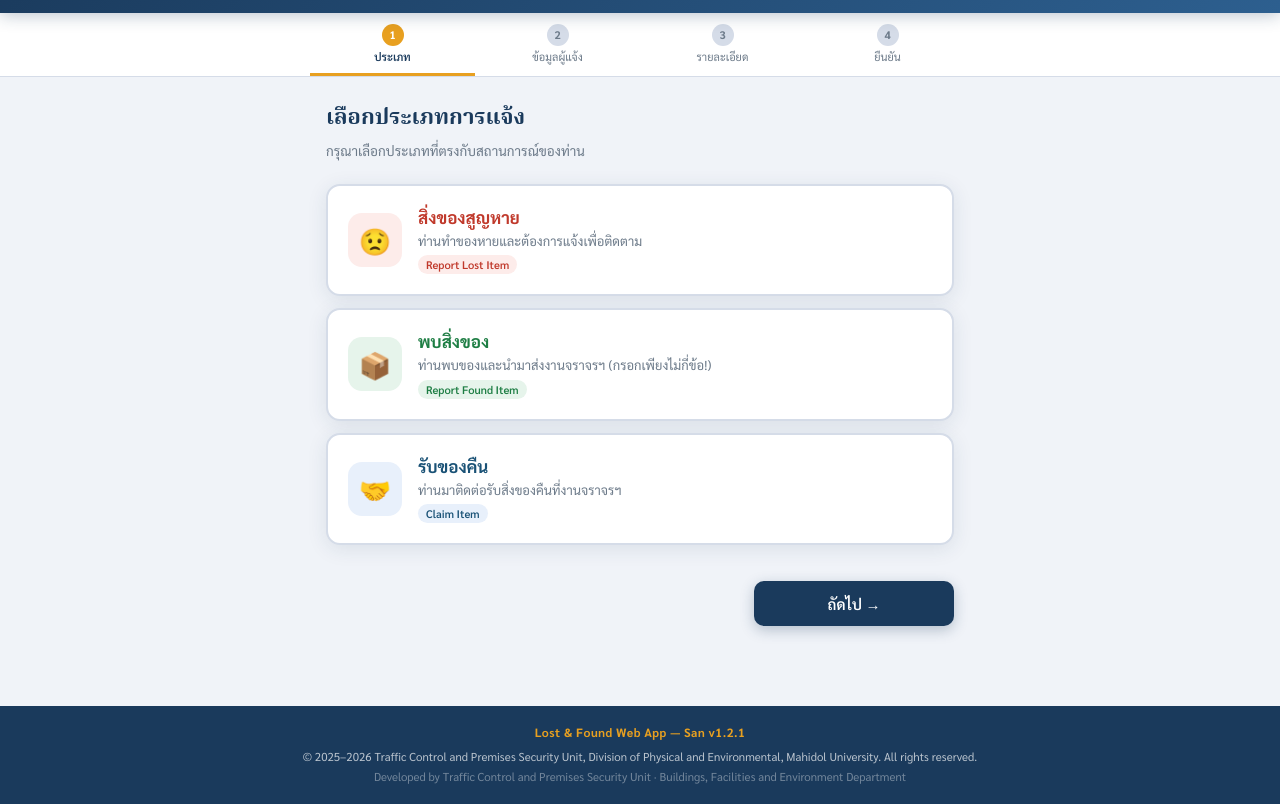
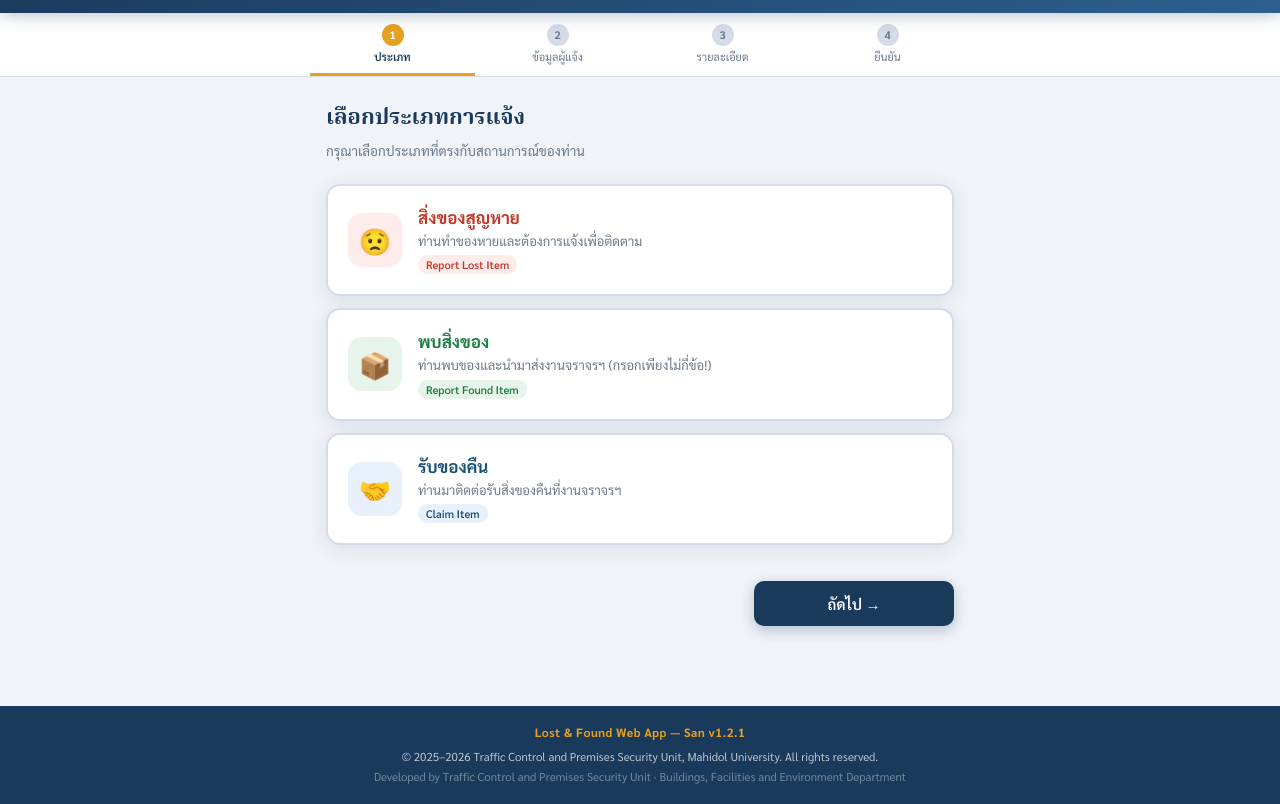
Before and after one commit to trafficoppe/lostfound, a plain HTML site: page lostfound_form.html in a window 1280 px wide. Shown: the part 65-869 px from the top of the page. Drawn offline with Linux system fonts and the light colour scheme.

Commit message:
Update lostfound_form.html

```diff
--- a/lostfound_form.html
+++ b/lostfound_form.html
@@ -1050,7 +1050,7 @@ window.onload = () => {
 <footer style="background:#1a3a5c;color:rgba(255,255,255,0.7);font-family:'Sarabun',sans-serif;font-size:12px;padding:16px 24px;text-align:center;line-height:1.8;margin-top:20px;">
   <div><span style="font-weight:700;color:#e8a020;letter-spacing:0.5px;">Lost &amp; Found Web App — San v1.2.1</span></div>
   <div style="font-size:11.5px;margin-top:3px;">
-    © 2025–2026 Traffic Control and Premises Security Unit, Division of Physical and Environmental, Mahidol University. All rights reserved.<br>
+    © 2025–2026 Traffic Control and Premises Security Unit, Mahidol University. All rights reserved.<br>
     <span style="opacity:0.55;">Developed by Traffic Control and Premises Security Unit · Buildings, Facilities and Environment Department</span>
   </div>
 </footer>
```
